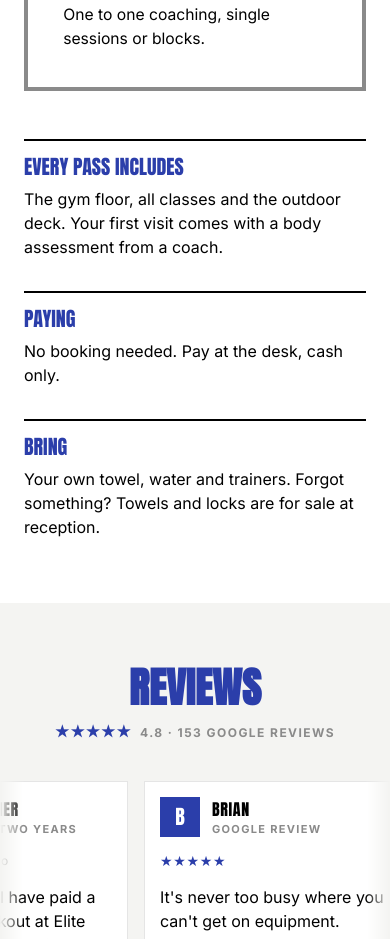
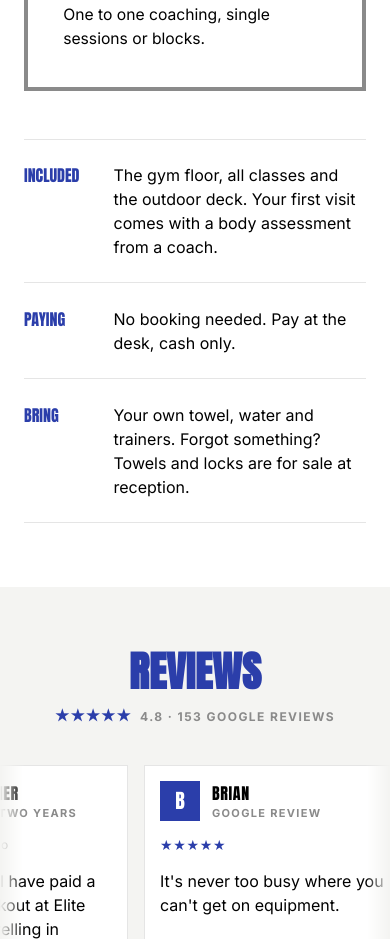
Before and after one commit to ittram/elitew, a plain HTML site: page elite-wellness-landing_1.html in a window 390 px wide. Shown: the part 4788-5727 px from the top of the page. Drawn offline with Linux system fonts and the light colour scheme.

Commit message:
Draft 1: price notes ruled like the timetable
The three notes under the price cards (Included, Paying, Bring) now
borrow the timetable's structure. Desktop: three cells of 4 columns
between thin top and bottom rules, with a thin rule in each gutter.
Mobile: a ruled list with the label in column 1 and the text in
columns 2 to 4, like the timetable's day list. Heavy black bars are
gone; row heights sit on the 8px grid (96 / 128 / 144).

Co-Authored-By: Claude Opus 5 <noreply@anthropic.com>
Claude-Session: https://claude.ai/code/session_01Jud6ztty78yQdq4PcBB2Vi

```diff
--- a/elite-wellness-landing_1.html
+++ b/elite-wellness-landing_1.html
@@ -188,8 +188,12 @@ body.show-grid .grid-overlay{display:block}
 .price-card.featured .price-big{color:var(--white)}
 .price-card.featured .price-sub{color:rgba(255,255,255,.75)}
 .badge-script{position:absolute;top:-1.6rem;right:1rem;font-family:var(--font-script);font-size:1.05rem;color:var(--black);transform:rotate(-4deg)}
-.price-info{display:grid;grid-template-columns:repeat(12,1fr);column-gap:24px;row-gap:32px;margin-top:64px}
-.price-info div{grid-column:span 4;padding-top:16px;box-shadow:inset 0 2px 0 var(--black)}
+/* practical notes under the prices, ruled like the timetable:
+   desktop = three cells of 4 columns with a rule in each gutter,
+   mobile  = rows with the label in column 1 and the text in columns 2 to 4 */
+.price-info{display:grid;grid-template-columns:repeat(12,1fr);column-gap:24px;margin-top:64px;box-shadow:inset 0 1px 0 var(--light-grey),inset 0 -1px 0 var(--light-grey)}
+.price-info div{grid-column:span 4;position:relative;padding:24px 0}
+.price-info div+div::before{content:'';position:absolute;left:-12px;top:0;bottom:0;width:1px;background:var(--light-grey)}
 .price-info h4{font-family:var(--font-display);font-weight:400;font-size:20px;line-height:24px;text-transform:uppercase;color:var(--royal-blue);margin-bottom:8px}
 .price-info p{font-size:16px;line-height:24px}
 .price-info a{color:var(--royal-blue);font-weight:800;text-decoration:none;box-shadow:inset 0 -2px 0 var(--royal-blue)}
@@ -289,8 +293,11 @@ body.show-grid .grid-overlay{display:block}
   .grid-overlay-cols div:nth-child(n+5){display:none}
   .section-header{font-size:2.6rem}
   .pricing-grid{grid-template-columns:1fr}
-  .price-info{grid-template-columns:1fr;margin-top:48px}
-  .price-info div{grid-column:auto}
+  .price-info{grid-template-columns:1fr;margin-top:48px;box-shadow:inset 0 1px 0 var(--light-grey)}
+  .price-info div{grid-column:auto;display:grid;grid-template-columns:repeat(4,1fr);column-gap:16px;align-items:start;padding:24px 0;box-shadow:inset 0 -1px 0 var(--light-grey)}
+  .price-info div+div::before{display:none}
+  .price-info h4{grid-column:1;margin:0;font-size:16px;line-height:24px}
+  .price-info p{grid-column:2 / -1}
   .gym-cols{grid-template-columns:1fr;gap:2.5rem}
   .rv-card{flex-basis:288px;width:288px;height:216px;margin-right:16px;padding:16px}
   .marquee-row+.marquee-row{margin-top:16px}
@@ -470,7 +477,7 @@ body.show-grid .grid-overlay{display:block}
   </div>
   <div class="price-info">
     <div>
-      <h4>Every pass includes</h4>
+      <h4>Included</h4>
       <p>The gym floor, all classes and the outdoor deck. Your first visit comes with a body assessment from a coach.</p>
     </div>
     <div>
```
